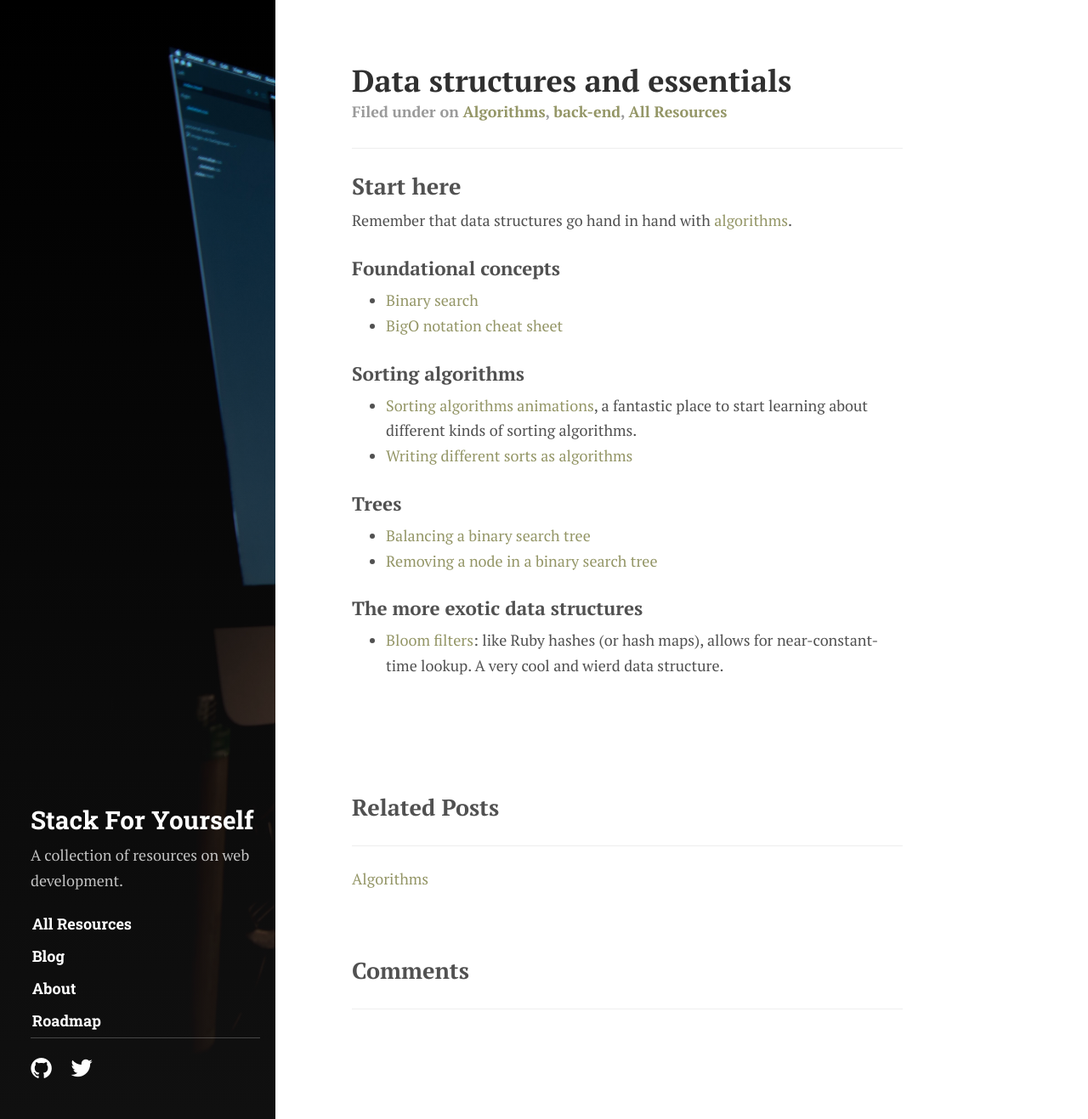
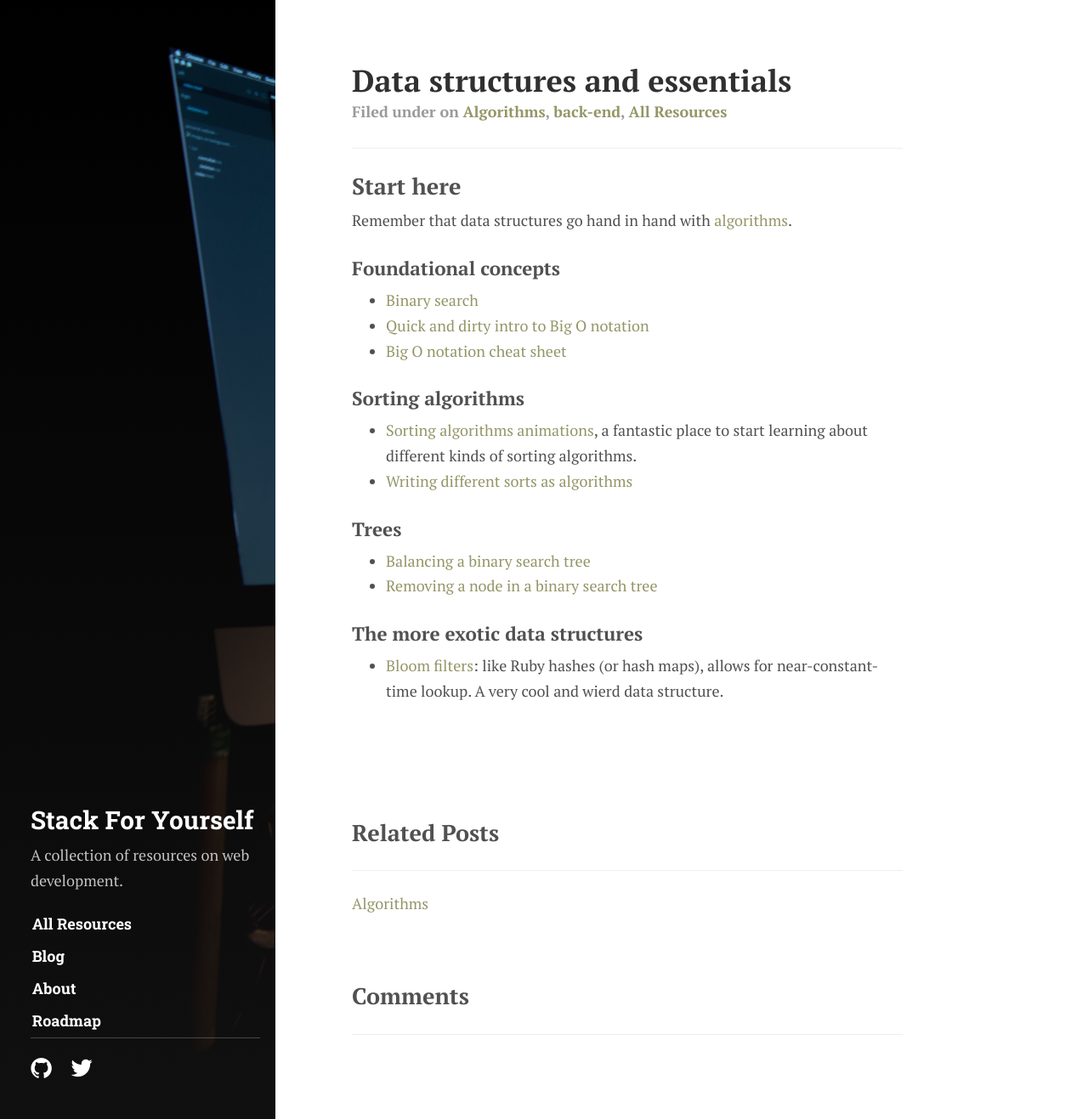
Before and after one commit to mindplace/stack-for-yourself, a Jekyll site: the page built from _posts/2016-08-01-data-structures.md, in a window 1280 px wide and 1317 px high. Shown: the whole window at 85% size. Built offline with Jekyll 4.4.1, drawn with Linux system fonts in a browser that asks for light colours; some web fonts are replaced; comment, search, counter and statistics services are not loaded.

Commit message:
add more backend links

```diff
--- a/_posts/2016-08-01-data-structures.md
+++ b/_posts/2016-08-01-data-structures.md
@@ -10,7 +10,8 @@ Remember that data structures go hand in hand with [algorithms]({{ site.baseurl
 
 ### Foundational concepts
 * [Binary search](http://fluxusfrequency.github.io/blog/2014/01/31/building-a-binary-search/)
-* [BigO notation cheat sheet](http://bigocheatsheet.com/)
+* [Quick and dirty intro to Big O notation](http://blog.honeybadger.io/a-rubyist-s-guide-to-big-o-notation/)
+* [Big O notation cheat sheet](http://bigocheatsheet.com/)
 
 ### Sorting algorithms
 * [Sorting algorithms animations](http://www.sorting-algorithms.com/), a fantastic place to start learning about different kinds of sorting algorithms.
```
Also changed, not shown: _posts/2016-10-01-back-end-uncategorized.md (+2 -0 lines).
